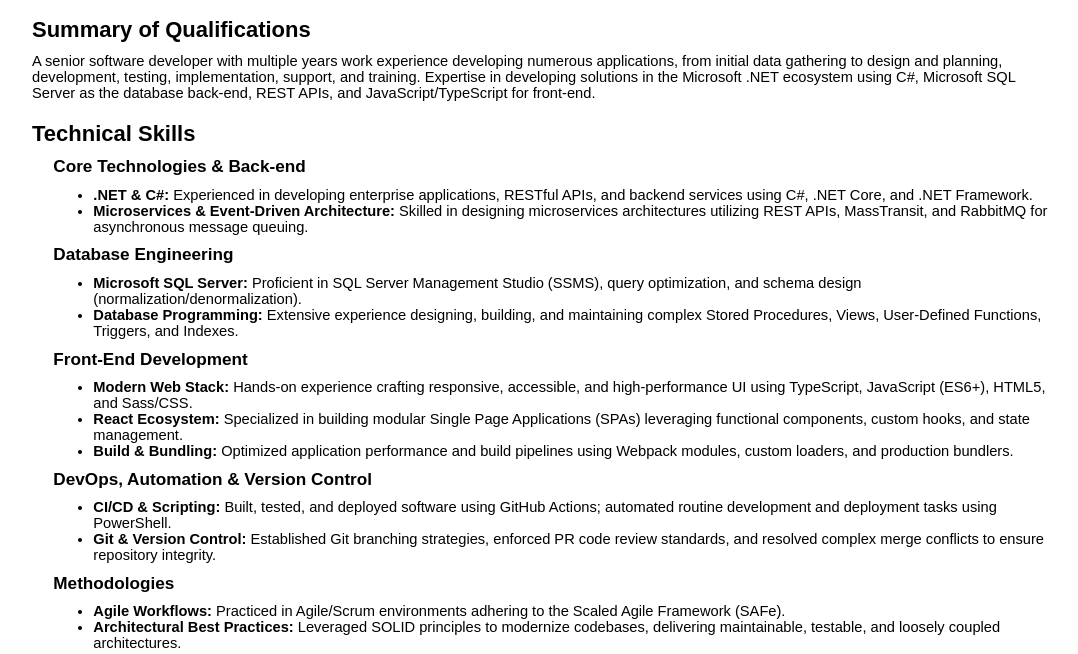
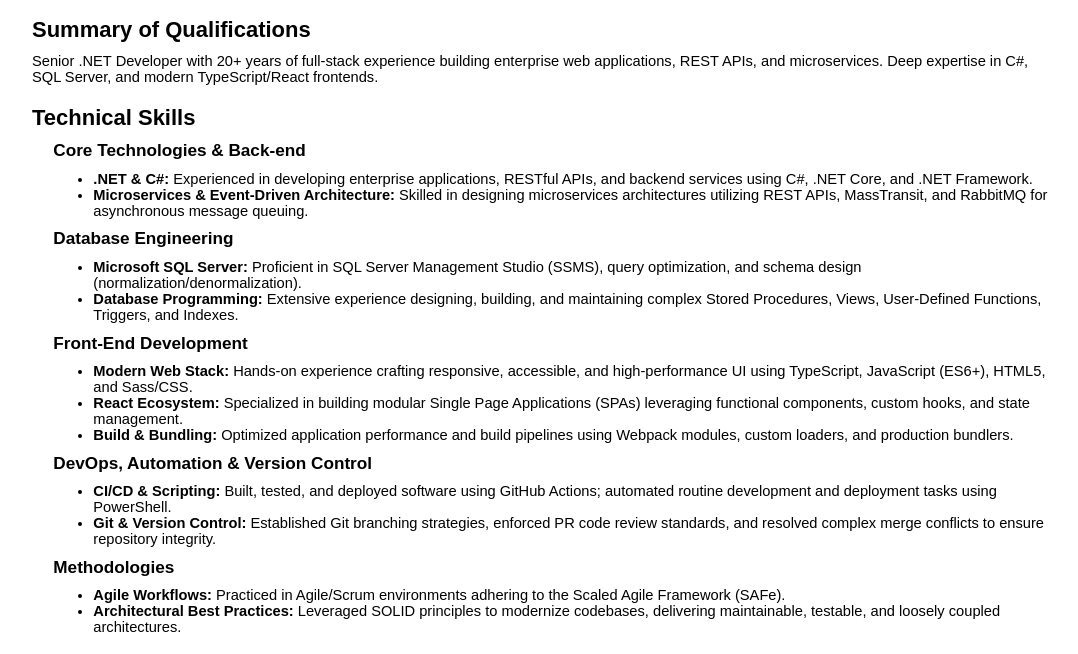
Before and after one commit to acermate433s/css-resume-garden, a plain HTML site: page index.html in a window 1280 px wide. Shown: the part 130-784 px from the top of the page, without its empty margins (96-1174 px from the left). Drawn offline with Linux system fonts and the light colour scheme.

Commit message:
Tone down Summary of Qualifications.

```diff
--- a/index.html
+++ b/index.html
@@ -20,7 +20,7 @@
     <main>
         <section id="summary-of-qualifications">
             <h2>Summary of Qualifications</h2>
-            <p>A senior software developer with multiple years work experience developing numerous applications, from initial data gathering to design and planning, development, testing, implementation, support, and training. Expertise in developing solutions in the Microsoft .NET ecosystem using C#, Microsoft SQL Server as the database back-end, REST APIs, and JavaScript/TypeScript for front-end.</p>
+            <p>Senior .NET Developer with 20+ years of full-stack experience building enterprise web applications, REST APIs, and microservices. Deep expertise in C#, SQL Server, and modern TypeScript/React frontends.</p>
         </section>
 
         <section id="technical-skills">
```
